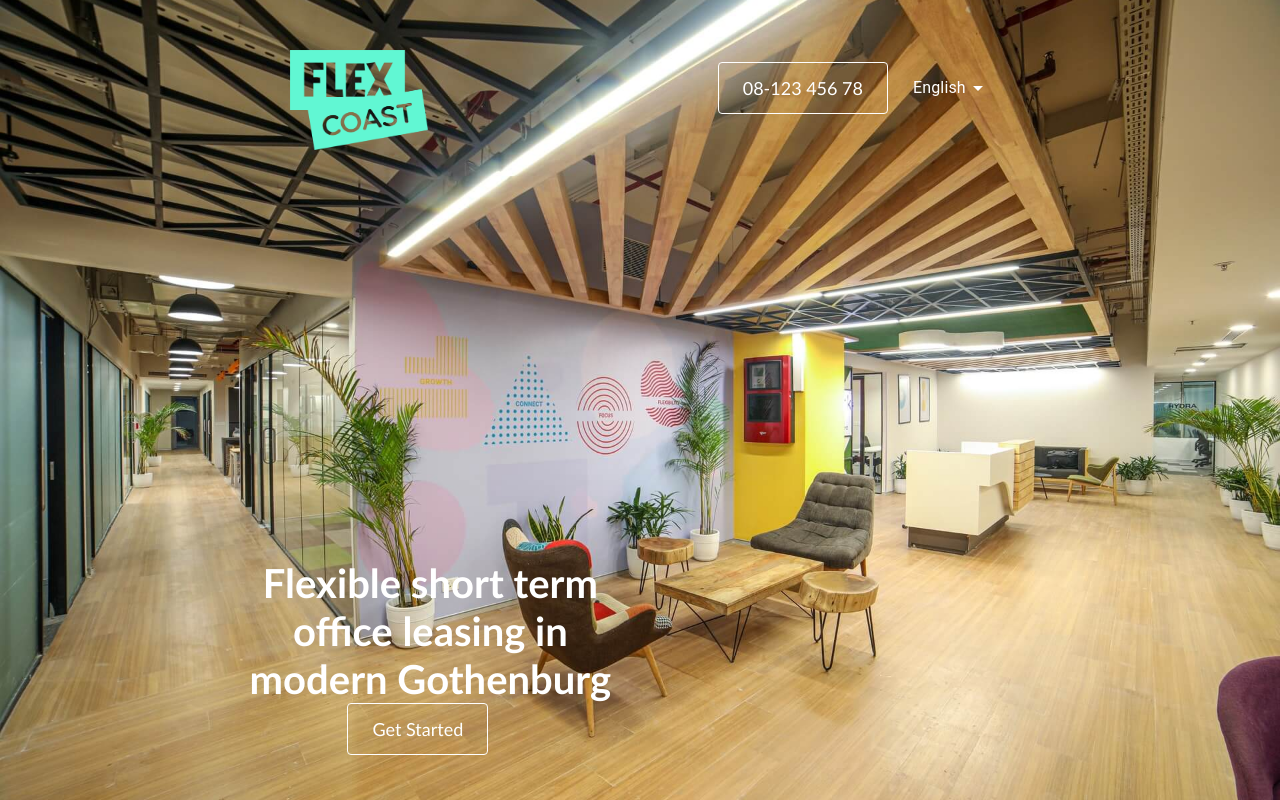
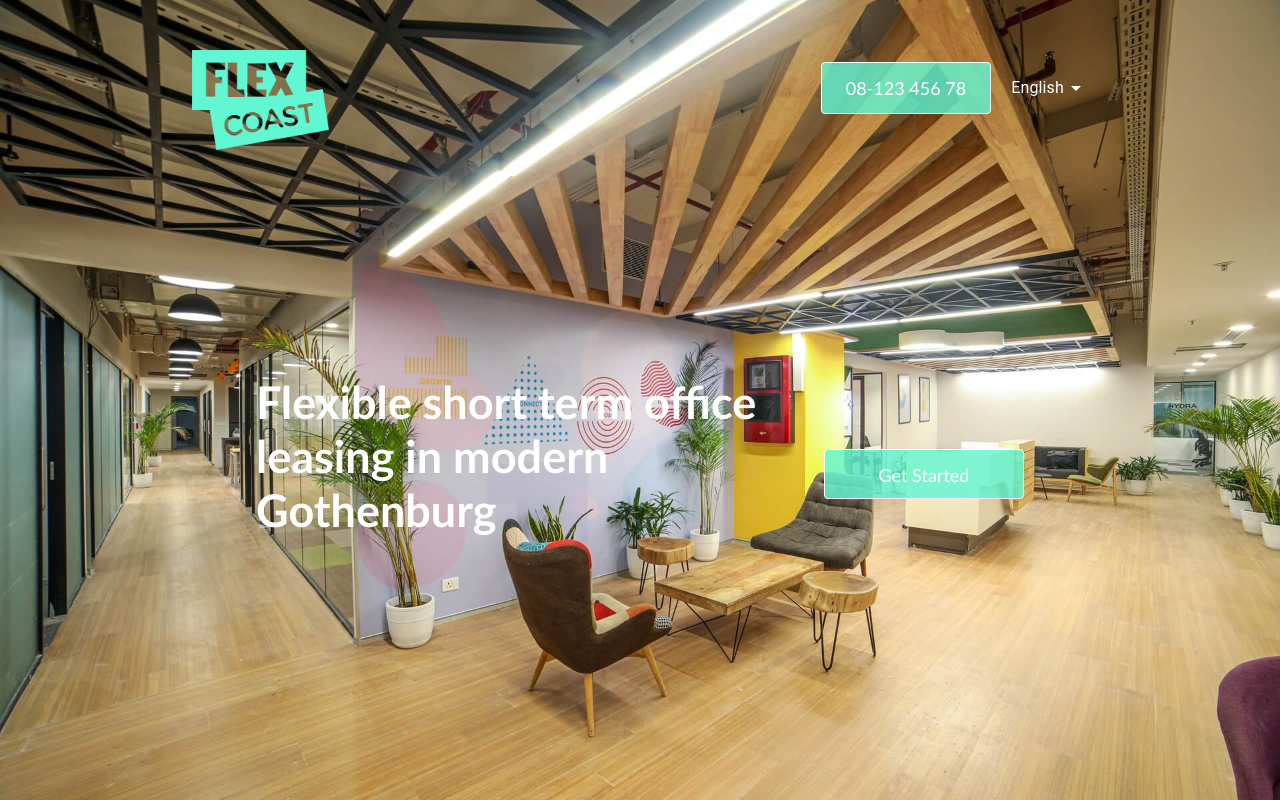
Before and after one commit to SevaDer14/flex_coast_client, a React (Create React App) app: page / in a window 1280 px wide. Built offline with nearby package versions, Linux system fonts and the light colour scheme.

Commit message:
adds and refactors styling elements

```diff
--- a/src/components/LandingHeader.jsx
+++ b/src/components/LandingHeader.jsx
@@ -7,9 +7,9 @@ const LandingHeader = () => {
     <div data-cy='header' className='header-container'>
       <img src={logo} alt='logo' className='logo' data-cy='flex-coast' />
       <div>
-        <div className='phone-btn' data-cy='phone-number'>
+        <button className='custom-button' data-cy='phone-number'>
           <a href='tel:+46812345678'>08-123 456 78</a>
-        </div>
+        </button>
         <LanguageSelect />
       </div>
     </div>
--- a/src/styles/globals.css
+++ b/src/styles/globals.css
@@ -47,19 +47,27 @@ h3 {
 .custom-button {
   border: 1px solid #fff;
   border-radius: 4px;
-  padding: 14px  24px;
+  padding: 14px 24px;
   cursor: pointer;
   -webkit-transition: 0.3s;
   transition: 0.3s;
-  margin-right: 25px;
   background-color: transparent;
   color: #fff;
   font-size: 18px;
   text-decoration: none;
+  background-color: rgba(97, 247, 210, 0.8);
 }
 
 .custom-button:hover {
-  background-color: rgba(97, 247, 210, 0.8);
+  background-color: #61f7d2;
+  -webkit-transform: translateY(-5px);
+          transform: translateY(-5px);
+}
+
+.custom-button a {
+  font-size: 18px;
+  text-decoration: none;
+  color: #fff;
 }
 
 .MuiSelect-icon {
--- a/src/styles/globals.scss
+++ b/src/styles/globals.scss
@@ -40,26 +40,27 @@ h3 {
     padding-right: 10px;
   }
 }
-.custom-button{
+.custom-button {
   border: 1px solid #fff;
   border-radius: 4px;
-  padding: 14px  24px;
+  padding: 14px 24px;
   cursor: pointer;
   transition: 0.3s;
-  margin-right: 25px;
   background-color: transparent;
   color: #fff;
   font-size: 18px;
   text-decoration: none;
+  background-color: rgba(97, 247, 210, 0.8);
 
   &:hover {
-    background-color: rgba(97, 247, 210, 0.8);
+    background-color: $mainColor;
+    transform: translateY(-5px);
   }
-
-  // a {
-  //   font-size: 18px;
-  //   text-decoration: none;
-  // }
+  a {
+    font-size: 18px;
+    text-decoration: none;
+    color: #fff;
+  }
 }
 
 .MuiSelect-icon {
--- a/src/styles/styles.css
+++ b/src/styles/styles.css
@@ -47,19 +47,27 @@ h3 {
 .custom-button {
   border: 1px solid #fff;
   border-radius: 4px;
-  padding: 14px  24px;
+  padding: 14px 24px;
   cursor: pointer;
   -webkit-transition: 0.3s;
   transition: 0.3s;
-  margin-right: 25px;
   background-color: transparent;
   color: #fff;
   font-size: 18px;
   text-decoration: none;
+  background-color: rgba(97, 247, 210, 0.8);
 }
 
 .custom-button:hover {
-  background-color: rgba(97, 247, 210, 0.8);
+  background-color: #61f7d2;
+  -webkit-transform: translateY(-5px);
+          transform: translateY(-5px);
+}
+
+.custom-button a {
+  font-size: 18px;
+  text-decoration: none;
+  color: #fff;
 }
 
 .MuiSelect-icon {
@@ -115,7 +123,7 @@ h3 {
           box-shadow: rgba(0, 0, 0, 0.16) 0px 10px 36px 0px;
 }
 
-@media only screen and (max-width: 520px) {
+@media only screen and (max-width: 620px) {
   .form-container {
     padding-left: 0px;
     padding-right: 0px;
@@ -129,7 +137,7 @@ h3 {
   margin-bottom: 50px;
 }
 
-@media only screen and (max-width: 520px) {
+@media only screen and (max-width: 620px) {
   .question-container {
     -webkit-box-pack: center;
         -ms-flex-pack: center;
@@ -154,7 +162,7 @@ h3 {
   border-radius: 20px;
 }
 
-@media only screen and (max-width: 520px) {
+@media only screen and (max-width: 620px) {
   .question-container p {
     font-size: 18px;
     padding: 20px;
@@ -178,7 +186,7 @@ h3 {
   margin-bottom: 50px;
 }
 
-@media only screen and (max-width: 520px) {
+@media only screen and (max-width: 620px) {
   .type-field-container {
     -webkit-box-orient: vertical;
     -webkit-box-direction: normal;
@@ -203,7 +211,7 @@ h3 {
   color: #ffd09c;
 }
 
-@media only screen and (max-width: 520px) {
+@media only screen and (max-width: 620px) {
   .type-field-container input {
     margin-bottom: 10px;
     margin-right: 0px;
@@ -242,7 +250,7 @@ h3 {
   transition: 0.3s;
 }
 
-@media only screen and (max-width: 520px) {
+@media only screen and (max-width: 620px) {
   .type-field-container .done-btn {
     margin-left: 10px;
   }
@@ -262,16 +270,46 @@ h3 {
 }
 
 .welcome-text {
-  color: #fff;
-  width: 400px;
-  font-size: 20px;
-  text-align: center;
+  display: -webkit-box;
+  display: -ms-flexbox;
+  display: flex;
   -webkit-box-orient: horizontal;
   -webkit-box-direction: normal;
       -ms-flex-direction: row;
           flex-direction: row;
-  margin-left: 18%;
-  margin-top: 30%;
+  color: #fff;
+  margin: 200px 20vw;
+  text-align: left;
+  -webkit-box-align: center;
+      -ms-flex-align: center;
+          align-items: center;
+}
+
+@media only screen and (max-width: 620px) {
+  .welcome-text {
+    -webkit-box-orient: vertical;
+    -webkit-box-direction: normal;
+        -ms-flex-direction: column;
+            flex-direction: column;
+    margin-top: 100px;
+  }
+}
+
+.welcome-text h1 {
+  padding-bottom: 35px;
+  font-size: 45px;
+  max-width: 600px;
+}
+
+@media only screen and (max-width: 620px) {
+  .welcome-text h1 {
+    font-size: 30px;
+  }
+}
+
+.welcome-text button {
+  height: 50px;
+  min-width: 200px;
 }
 
 .hero-section {
@@ -283,15 +321,25 @@ h3 {
 }
 
 .hero-section .header-container {
-  width: 100%;
   padding: 50px 0;
   display: -webkit-box;
   display: -ms-flexbox;
   display: flex;
   height: 75px;
-  -webkit-box-pack: space-evenly;
-      -ms-flex-pack: space-evenly;
-          justify-content: space-evenly;
+  -webkit-box-pack: justify;
+      -ms-flex-pack: justify;
+          justify-content: space-between;
+  margin: 0 15%;
+}
+
+@media only screen and (max-width: 620px) {
+  .hero-section .header-container {
+    margin: 0 20px;
+  }
+}
+
+.hero-section .header-container button {
+  margin-right: 20px;
 }
 
 .hero-section .header-container div:first-of-type {
@@ -306,24 +354,4 @@ h3 {
 .hero-section .header-container .logo {
   height: 100px;
 }
-
-.hero-section .header-container .phone-btn {
-  border: 1px solid #fff;
-  border-radius: 4px;
-  padding: 14px 24px;
-  cursor: pointer;
-  -webkit-transition: 0.3s;
-  transition: 0.3s;
-  margin-right: 25px;
-}
-
-.hero-section .header-container .phone-btn:hover {
-  background-color: rgba(97, 247, 210, 0.8);
-}
-
-.hero-section .header-container .phone-btn a {
-  font-size: 18px;
-  text-decoration: none;
-  color: #fff;
-}
 /*# sourceMappingURL=styles.css.map */
--- a/src/styles/styles.scss
+++ b/src/styles/styles.scss
@@ -1,6 +1,6 @@
 @import 'globals';
 
-$mobile: 520px;
+$mobile: 620px;
 $hero-img: url('/src/assets/hero.jpg');
 
 .form-container {
@@ -108,15 +108,31 @@ $hero-img: url('/src/assets/hero.jpg');
   padding-bottom: 30px;
   border-bottom: 3px solid $secondaryColor;
 }
-.welcome-text{
+.welcome-text {
+  display: flex;
+  flex-direction: row;
   color: #fff;
-  width: 400px;
-  font-size: 20px;
-  text-align: center;
-  flex-direction: row;
-  margin-left: 18%;
- margin-top: 30%;
-  // margin-right: 50px;
+  margin: 200px 20vw;
+  text-align: left;
+  align-items: center;
+  @media only screen and (max-width: $mobile) {
+    flex-direction: column;
+    margin-top: 100px;
+  }
+
+  h1 {
+    padding-bottom: 35px;
+    font-size: 45px;
+    max-width: 600px;
+    @media only screen and (max-width: $mobile) {
+      font-size: 30px;
+    }
+  }
+
+  button {
+    height: 50px;
+    min-width: 200px;
+  }
 }
 
 .hero-section {
@@ -126,11 +142,20 @@ $hero-img: url('/src/assets/hero.jpg');
   width: 100vw;
   height: 100vh;
   .header-container {
-    width: 100%;
     padding: 50px 0;
     display: flex;
     height: 75px;
-    justify-content: space-evenly;
+    justify-content: space-between;
+    margin: 0 15%;
+    @media only screen and (max-width: $mobile) {
+      margin: 0 20px;
+    }
+
+
+
+    button {
+      margin-right: 20px;
+    }
 
     div:first-of-type {
       display: flex;
@@ -140,25 +165,5 @@ $hero-img: url('/src/assets/hero.jpg');
     .logo {
       height: 100px;
     }
-
-    .phone-btn {
-      border: 1px solid #fff;
-      // background-color: rgba(97, 247, 210, 0.9);
-      border-radius: 4px;
-      padding: 14px 24px;
-      cursor: pointer;
-      transition: 0.3s;
-      margin-right: 25px;
-
-      &:hover {
-        background-color: rgba(97, 247, 210, 0.8);
-      }
-
-      a {
-        font-size: 18px;
-        text-decoration: none;
-        color: #fff;
-      }
-    }
   }
 }
```
Also changed, not shown: src/views/LandingPage.jsx (+7 -6 lines), 2 other files (tests, documents, lock files or other folders).
